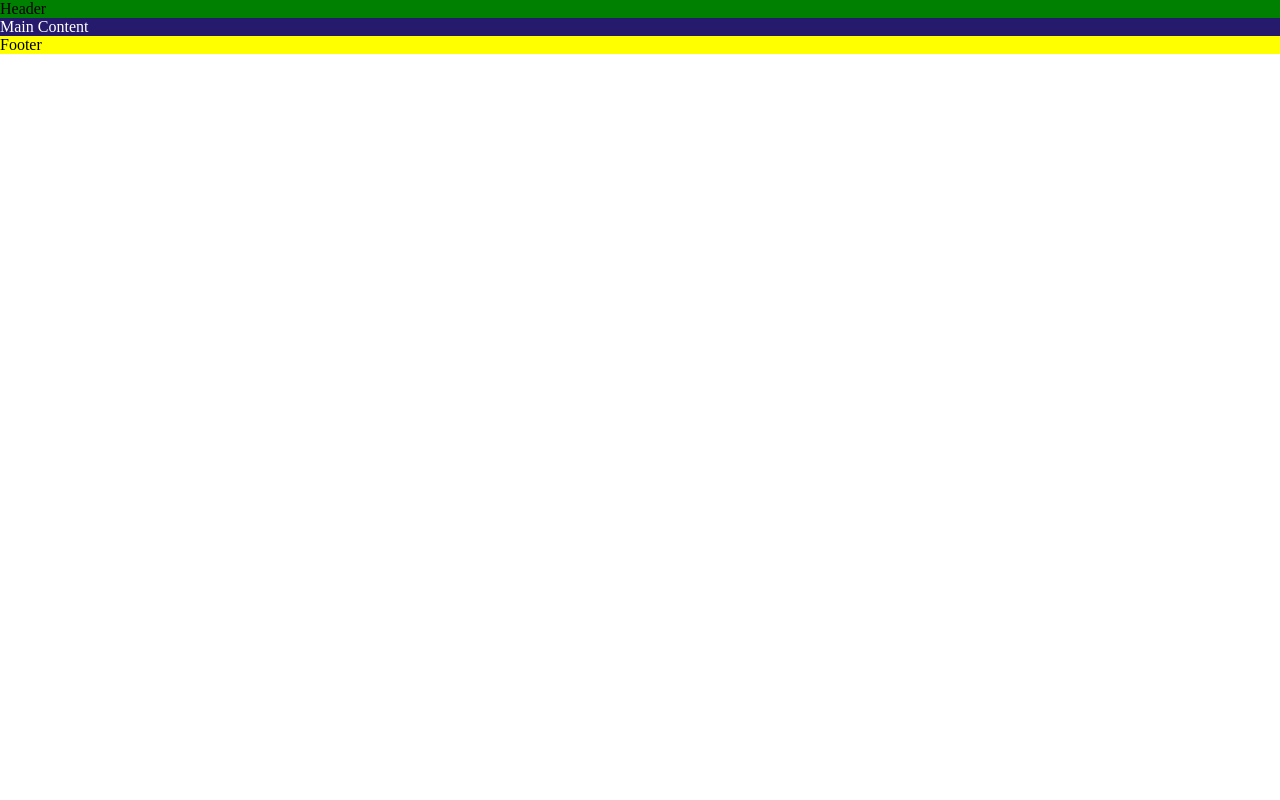
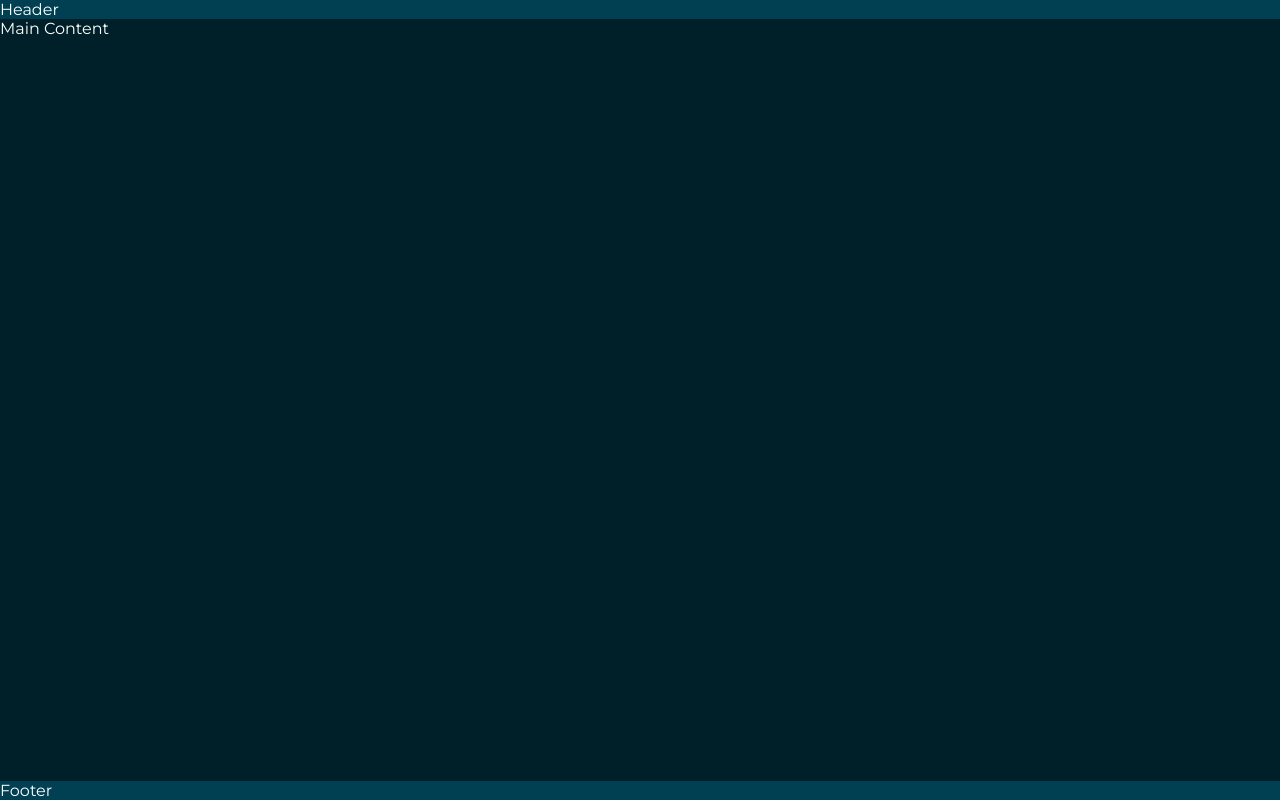
Before and after one commit to AGartland22/korfball-info, a plain HTML site: page index.html in a window 1280 px wide. Drawn offline with Linux system fonts and the light colour scheme.

Commit message:
Style main element to fill page, import Montserrat font

```diff
--- a/assets/css/style.css
+++ b/assets/css/style.css
@@ -1,3 +1,6 @@
+/*Google Fonts import */
+@import url('https://fonts.googleapis.com/css2?family=Montserrat:ital,wght@0,100;0,200;0,300;0,400;0,500;0,600;1,100;1,200;1,300;1,400;1,500;1,600&display=swap');
+
 /*Asterisk wildcard selector to override default browser styles.*/
 * {
     padding: 0;
@@ -5,18 +8,29 @@
     box-sizing: border-box;
 }
 
+/* General styles */
+body {
+    min-height: 100vh;
+    display: flex;
+    flex-direction: column;
+    /* Generic project colour styles */
+    color: #ffffff;
+    font-family: "Montserrat", sans-serif;
+}
+
 /* Header */
 header {
-    background-color: green;
+    background-color: #004052;
 }
 
 /* Main */
 main {
-    background-color: #251a6c;
-    color: #ffffff;
+    background-color: #002029;
+    /* Allow main element to take up surplus space */
+    flex: 1 0 auto;
 }
 
 /* Footer */
 footer {
-    background-color: yellow;
+    background-color: #004052;
 }
```
Also changed, not shown: index.html (+5 -0 lines).
